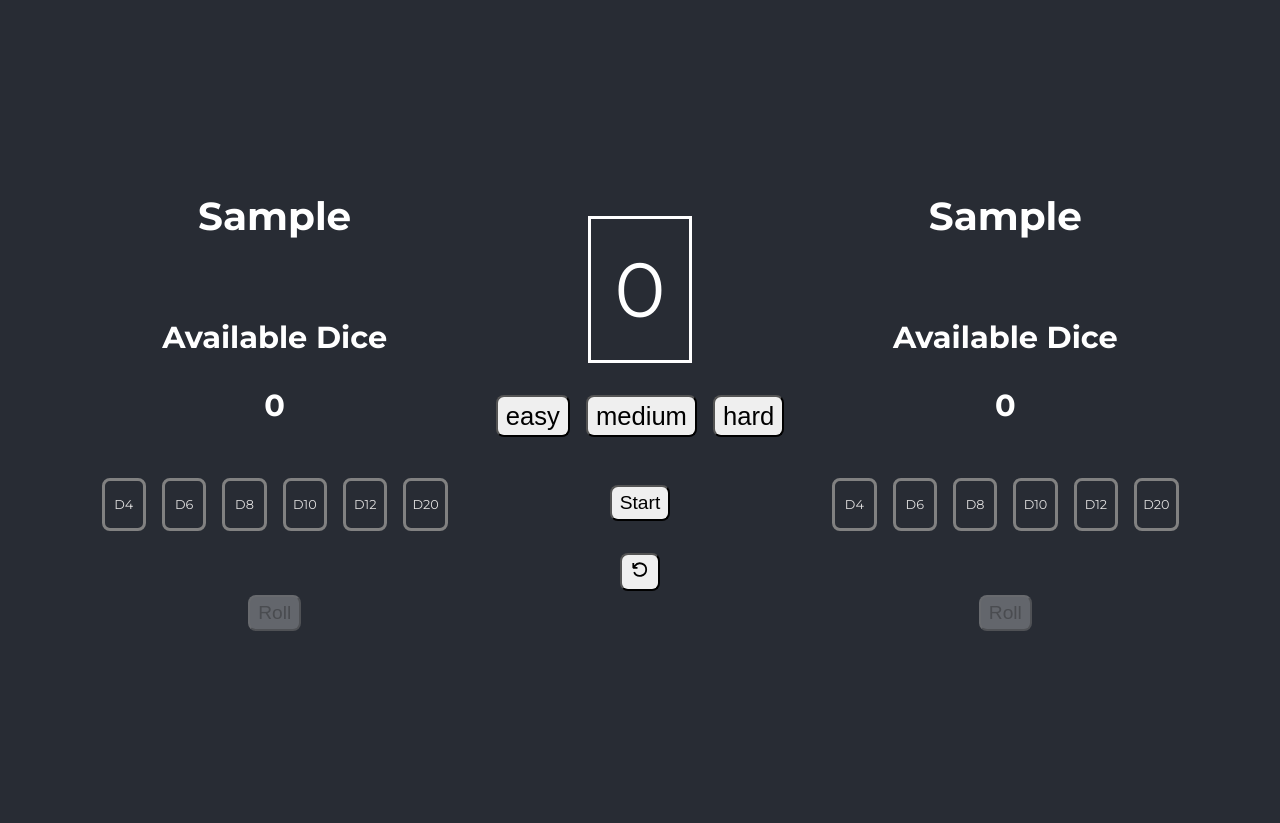
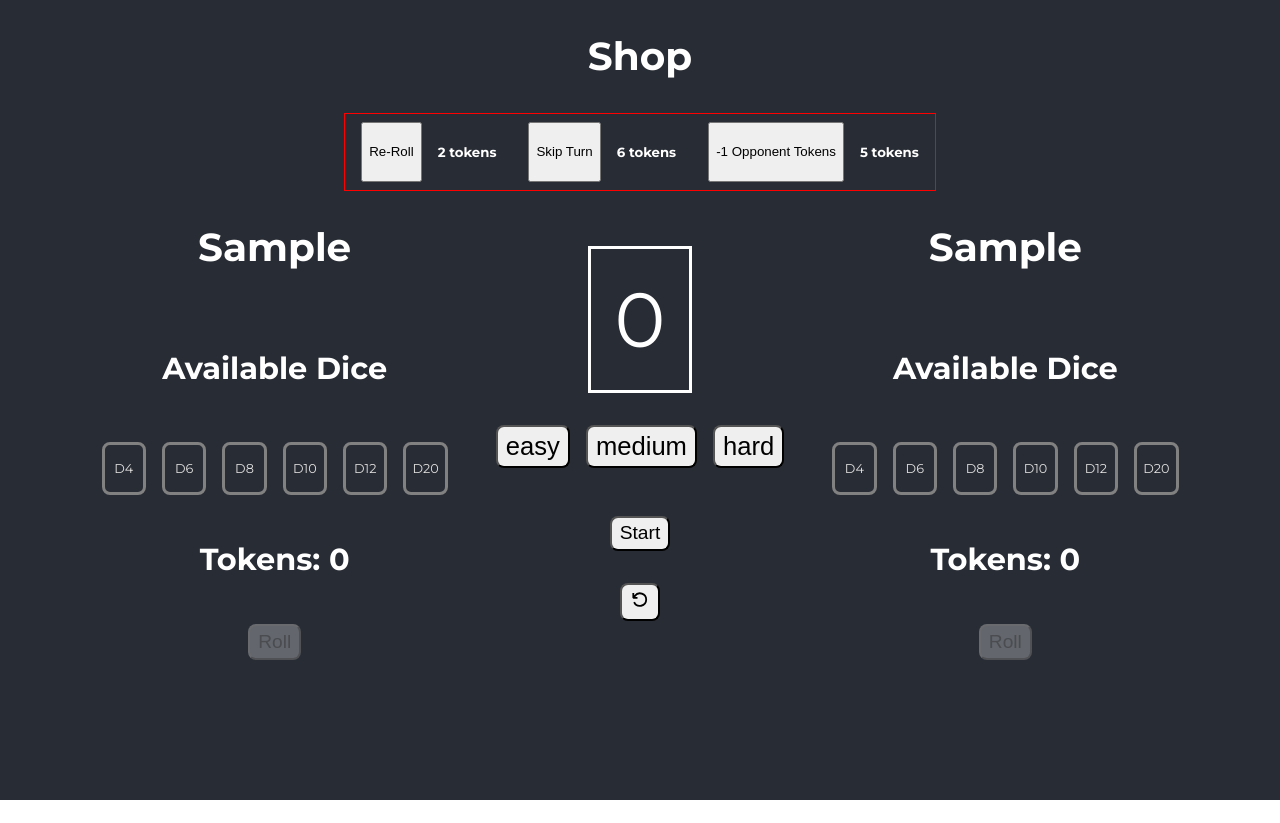
Before and after one commit to heatedtowel/dice-game, a React (Create React App) app: page / in a window 1280 px wide. Both pictures are taken after typing "Sample", "Sample" into the empty fields and a click on the button "Continue". After the commit the page ends 800 px from the top, so only its background shows below. Built offline with nearby package versions, Linux system fonts and the light colour scheme.

Commit message:
starting shop implementation

```diff
--- a/src/GameReducer.js
+++ b/src/GameReducer.js
@@ -33,15 +33,11 @@ export function reducer(state, action) {
       };
     case 'reset':
       return {
-        ...initialState,
-        ...state.player1,
-        ...state.player2
-      };
+        ...initialState
+      }
     case 'win':
       return {
         ...initialState,
-        ...state.player1,
-        ...state.player2,
         winner: payload.winner
       };
     case 'setDifficulty':
--- a/src/components/dice/Dice.jsx
+++ b/src/components/dice/Dice.jsx
@@ -2,7 +2,7 @@ import { useState, useEffect } from "react"
 import './css/dice.css'
 
 const Dice = ({ state, die, dispatch, ACTIONS, player }) => {
-  let { playerNumber, selectedDice, tokens } = player
+  let { playerNumber, tokens } = player
   const [checked, setChecked] = useState(false)
 
   useEffect(() => {
--- a/src/components/gameboard/Gameboard.jsx
+++ b/src/components/gameboard/Gameboard.jsx
@@ -1,6 +1,6 @@
 import { useState } from 'react';
 import {
-  Header,
+  Shop,
   NumberGenerator,
   DifficultyButton,
   Start,
@@ -8,7 +8,7 @@ import {
   WinScreen,
   PlayerInfo
 } from '../../index'
-import './assets/css/gameboard.css';
+import './css/gameboard.css';
 
 const Gameboard = ({ initialState, state, dispatch, ACTIONS }) => {
   const [hasSetName, setHasSetName] = useState(false)
@@ -16,7 +16,6 @@ const Gameboard = ({ initialState, state, dispatch, ACTIONS }) => {
 
   return (
     <>
-      <Header />
       {!hasSetName ?
         <PlayerInfo
           initialState={initialState}
@@ -30,6 +29,7 @@ const Gameboard = ({ initialState, state, dispatch, ACTIONS }) => {
               ACTIONS={ACTIONS}
               setHasSetName={setHasSetName}
             />}
+          <Shop />
           <div className='number--container'>
             <Player
               state={state}
--- a/src/components/gameboard/assets/css/gameboard.css
+++ b/src/components/gameboard/css/gameboard.css
@@ -9,7 +9,7 @@
   justify-content: center;
   align-items: center;
   gap: 2rem;
-  margin: 20vh 10vw;
+  margin: 0vh 10vw;
 }
 
 .btn--container {
--- a/src/components/header/assets/css/header.css
+++ /dev/null
@@ -1,7 +0,0 @@
-.score--container {
-  display: flex;
-  justify-content: center;
-  align-items: center;
-  justify-content: space-around;
-  width: 100%;
-}
--- a/src/components/player/Player.jsx
+++ b/src/components/player/Player.jsx
@@ -81,7 +81,6 @@ const Player = ({ state, dispatch, ACTIONS, player }) => {
       <div className='dice--container'>
         <div className='dice-title'>
           <h3>Available Dice</h3>
-          <h3>{player.tokens}</h3>
         </div>
         <div className='dice'>
           {dice.map((die) => {
@@ -97,6 +96,7 @@ const Player = ({ state, dispatch, ACTIONS, player }) => {
             )
           })}
         </div>
+        <h3>Tokens: {player.tokens}</h3>
       </div>
       <button
         disabled={handleDisabled(state)}
--- a/src/components/player/assests/css/player.css
+++ b/src/components/player/assests/css/player.css
@@ -12,7 +12,6 @@
   justify-content: center;
   align-items: center;
   gap: 1rem;
-  margin-bottom: 3rem;
 }
 
 .dice {
--- /dev/null
+++ b/src/components/shop/Shop.jsx
@@ -0,0 +1,31 @@
+import './css/shop.css'
+
+const Shop = () => {
+  return (
+    <>
+      <h2>Shop</h2>
+      <div className='shopContainer'>
+        <div className='shopItem'>
+          <button>
+            Re-Roll
+          </button>
+          <h5>2 tokens</h5>
+        </div>
+        <div className='shopItem'>
+          <button>
+            Skip Turn
+          </button>
+          <h5>6 tokens</h5>
+        </div>
+        <div className='shopItem'>
+          <button>
+            -1 Opponent Tokens
+          </button>
+          <h5>5 tokens</h5>
+        </div>
+      </div>
+    </>
+  )
+}
+
+export default Shop
--- /dev/null
+++ b/src/components/shop/css/shop.css
@@ -0,0 +1,16 @@
+.shopContainer {
+  border: .1rem solid red;
+  display: flex;
+  align-items: center;
+  justify-content: center;
+  gap: 2rem;
+  padding: .5rem 1rem;
+  width: max-content;
+  margin: auto;
+}
+
+.shopItem {
+  display: flex;
+  gap: 1rem;
+  font-size: 2vh;
+}
--- a/src/index.js
+++ b/src/index.js
@@ -3,7 +3,7 @@ import ReactDOM from 'react-dom/client';
 import App from './App';
 import reportWebVitals from './reportWebVitals';
 import './index.css';
-export { default as Header } from './components/header/Header';
+export { default as Shop } from './components/shop/Shop';
 export { default as NumberGenerator } from './components/numberGenerator/NumberGenerator.jsx';
 export { default as DifficultyButton } from './components/difficultyButton/DifficultyButton';
 export { default as Start } from './components/start/Start.jsx';
```
Also changed, not shown: src/components/header/Header.jsx (deleted, +0 -9 lines).
